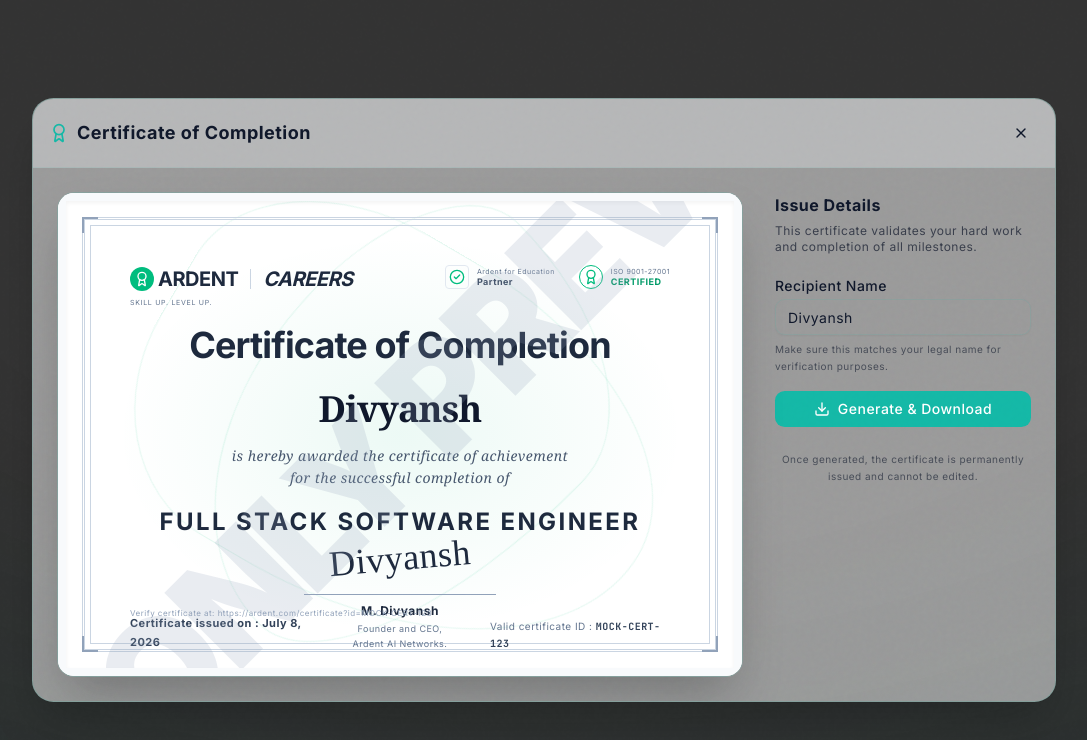
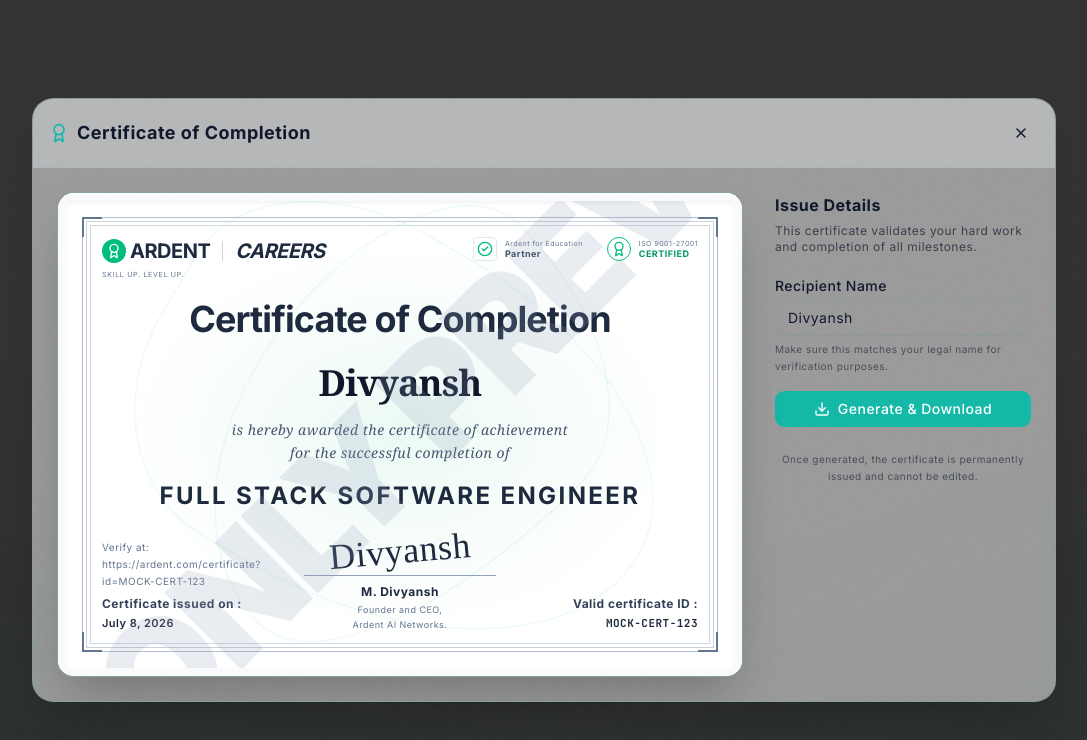
Before and after one commit to div-pandey/Ardent, a Next.js app: page /cert-preview in a window 1280 px wide. Shown: the top 740 px of the page, without its empty margins (96-1183 px from the left). Built offline with nearby package versions, Linux system fonts and the light colour scheme.

Commit message:
style(certificates): enforce strict bounding box to prevent border overflow

```diff
--- a/src/components/shared/certificate-modal.tsx
+++ b/src/components/shared/certificate-modal.tsx
@@ -191,18 +191,18 @@ export function CertificateModal({ isOpen, onClose, roadmapId, roadmapTitle, tie
                   <div className="absolute top-1/2 left-1/2 -translate-x-1/2 -translate-y-1/2 w-[70%] h-[70%] border border-emerald-500/10 rounded-[60%_40%_30%_70%/60%_30%_70%_40%] animate-[spin_40s_linear_infinite_reverse] pointer-events-none" />
 
                   {/* Inner Borders */}
-                  <div className="absolute inset-4 border-[0.5px] border-slate-300 pointer-events-none z-10" />
-                  <div className="absolute inset-[18px] border-[0.5px] border-slate-300 pointer-events-none z-10" />
-                  <div className="absolute inset-[24px] border-[0.5px] border-slate-300 pointer-events-none z-10" />
+                  <div className="absolute inset-4 border-[0.5px] border-slate-400/70 pointer-events-none z-10" />
+                  <div className="absolute inset-[20px] border-[0.5px] border-slate-400/50 pointer-events-none z-10" />
+                  <div className="absolute inset-[24px] border-[0.5px] border-slate-400/40 pointer-events-none z-10" />
 
                   {/* Corner Ornaments */}
-                  <div className="absolute top-4 left-4 w-4 h-4 border-t-2 border-l-2 border-slate-400 z-10" />
-                  <div className="absolute top-4 right-4 w-4 h-4 border-t-2 border-r-2 border-slate-400 z-10" />
-                  <div className="absolute bottom-4 left-4 w-4 h-4 border-b-2 border-l-2 border-slate-400 z-10" />
-                  <div className="absolute bottom-4 right-4 w-4 h-4 border-b-2 border-r-2 border-slate-400 z-10" />
+                  <div className="absolute top-4 left-4 w-5 h-5 border-t-[2px] border-l-[2px] border-slate-500 z-10" />
+                  <div className="absolute top-4 right-4 w-5 h-5 border-t-[2px] border-r-[2px] border-slate-500 z-10" />
+                  <div className="absolute bottom-4 left-4 w-5 h-5 border-b-[2px] border-l-[2px] border-slate-500 z-10" />
+                  <div className="absolute bottom-4 right-4 w-5 h-5 border-b-[2px] border-r-[2px] border-slate-500 z-10" />
 
-                  {/* Main Content Container */}
-                  <div className="flex flex-col w-full h-full z-20 relative p-8">
+                  {/* Main Content Container - Strictly constrained within borders */}
+                  <div className="absolute inset-[36px] flex flex-col z-20">
 
                     {/* Header Row: Logos and Badges */}
                     <div className="flex justify-between items-start w-full">
@@ -247,7 +247,7 @@ export function CertificateModal({ isOpen, onClose, roadmapId, roadmapTitle, tie
                     </div>
 
                     {/* Middle Content */}
-                    <div className="flex flex-col items-center justify-center flex-1 w-full mt-2 md:mt-4">
+                    <div className="flex flex-col items-center justify-center flex-1 w-full min-h-0">
                       <h1 className="text-2xl md:text-4xl font-bold text-slate-800 tracking-tight font-sans mb-4 md:mb-6">
                         Certificate of Completion
                       </h1>
@@ -266,11 +266,17 @@ export function CertificateModal({ isOpen, onClose, roadmapId, roadmapTitle, tie
                     </div>
 
                     {/* Bottom Row */}
-                    <div className="w-full grid grid-cols-3 items-end mt-auto pt-8">
+                    <div className="w-full grid grid-cols-3 items-end mt-auto pt-2">
                       {/* Left: Date */}
-                      <div className="flex flex-col">
-                        <span className="text-[9px] md:text-[11px] font-bold text-slate-700">
-                          Certificate issued on : {issuedAt
+                      <div className="flex flex-col gap-0.5">
+                        <span className="text-[8px] md:text-[10px] text-slate-500 mb-1">
+                          Verify at: https://ardent.com/certificate?id={uniqueCode || 'MOCK-CERT-123'}
+                        </span>
+                        <span className="text-[10px] md:text-xs font-bold text-slate-700">
+                          Certificate issued on :
+                        </span>
+                        <span className="text-[9px] md:text-[11px] font-semibold text-slate-800">
+                          {issuedAt
                             ? new Date(issuedAt).toLocaleDateString('en-US', { year: 'numeric', month: 'long', day: 'numeric' })
                             : new Date().toLocaleDateString('en-US', { year: 'numeric', month: 'long', day: 'numeric' })}
                         </span>
@@ -278,8 +284,8 @@ export function CertificateModal({ isOpen, onClose, roadmapId, roadmapTitle, tie
 
                       {/* Center: Signature */}
                       <div className="flex flex-col items-center relative">
-                        <span className="font-['Brush_Script_MT',cursive] text-2xl md:text-4xl text-slate-800 absolute -top-4 md:-top-8 rotate-[-5deg]">Divyansh</span>
-                        <span className="text-[10px] md:text-sm text-transparent mb-1">Divyansh</span>
+                        <span className="font-['Brush_Script_MT',cursive] text-2xl md:text-4xl text-slate-800 absolute -top-3 md:-top-5 rotate-[-5deg] pointer-events-none">Divyansh</span>
+                        <span className="text-[10px] md:text-sm text-transparent mb-1 select-none pointer-events-none">Divyansh</span>
                         <div className="h-px w-32 md:w-48 bg-slate-400 mb-1.5 md:mb-2" />
                         <span className="text-[10px] md:text-xs text-slate-800 font-bold">M. Divyansh</span>
                         <span className="text-[8px] md:text-[9px] text-slate-500 mt-0.5">Founder and CEO,</span>
@@ -287,18 +293,15 @@ export function CertificateModal({ isOpen, onClose, roadmapId, roadmapTitle, tie
                       </div>
 
                       {/* Right: Verification */}
-                      <div className="flex flex-col items-end">
-                        <span className="text-[8px] md:text-[10px] text-slate-500">
-                          Valid certificate ID : <span className="font-mono text-slate-700 font-bold">{uniqueCode || 'MOCK-CERT-123'}</span>
+                      <div className="flex flex-col items-end gap-0.5">
+                        <span className="text-[10px] md:text-xs font-bold text-slate-700">
+                          Valid certificate ID :
+                        </span>
+                        <span className="font-mono text-slate-800 font-bold text-[9px] md:text-[11px]">
+                          {uniqueCode || 'MOCK-CERT-123'}
                         </span>
                       </div>
                     </div>
-
-                    {/* Bottom Verification Text (Very bottom) */}
-                    <div className="absolute bottom-4 left-8 text-[7px] md:text-[8px] text-slate-400">
-                      Verify certificate at: https://ardent.com/certificate?id={uniqueCode || 'MOCK-CERT-123'}
-                    </div>
-
                   </div>
                 </div>
 
```
